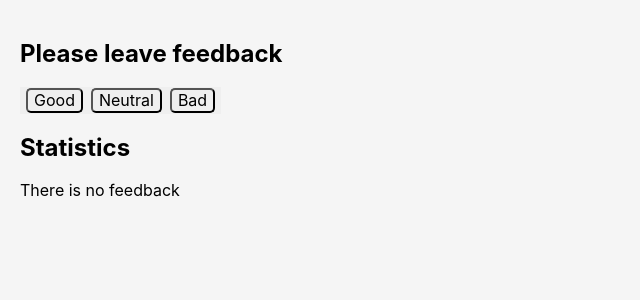
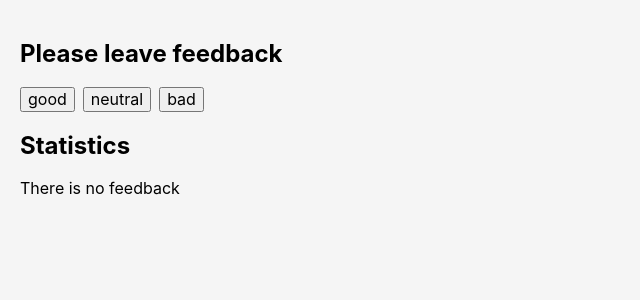
Before and after one commit to VasylRybotytskyi/goit-react-hw-02-feedback, a React (Create React App) app: page / in a window 1280 px wide. Shown: the top 300 px of the page, without its empty margins (0-640 px from the left). Built offline with nearby package versions, Linux system fonts and the light colour scheme.

Commit message:
fixed function handleClick

```diff
--- a/src/components/App.jsx
+++ b/src/components/App.jsx
@@ -10,19 +10,11 @@ export class App extends React.Component {
     neutral: 0,
     bad: 0,
   };
-
-  handleGoodClick = () => {
-    this.setState(prevState => ({ good: prevState.good + 1 }));
+  //Функція яка приймає option та змінює state
+  handleClick = option => {
+    this.setState(prevState => ({ [option]: prevState[option] + 1 }));
   };
-
-  handleNeutralClick = () => {
-    this.setState(prevState => ({ neutral: prevState.neutral + 1 }));
-  };
-
-  handleBadClick = () => {
-    this.setState(prevState => ({ bad: prevState.bad + 1 }));
-  };
-
+  //Функція яка рахує загальну кільксть відгуків
   countTotalFeedback = () => {
     const { good, neutral, bad } = this.state;
     return good + neutral + bad;
@@ -44,9 +36,8 @@ export class App extends React.Component {
         <GlobalStyle />
         <Section title="Please leave feedback">
           <FeedbackOptions
-            onGoodClick={this.handleGoodClick}
-            onNeutralClick={this.handleNeutralClick}
-            onBadClick={this.handleBadClick}
+            onLeaveFeedback={this.handleClick}
+            options={['good', 'neutral', 'bad']}
           />
 
           <Statistics
--- a/src/components/FeedbackOptions/FeedbackOptions.jsx
+++ b/src/components/FeedbackOptions/FeedbackOptions.jsx
@@ -1,27 +1,18 @@
 import React from 'react';
-import {
-  ButtonBad,
-  ButtonGood,
-  ButtonNeutral,
-  FeedbackButton,
-} from './FeedbackOptions.styled';
+import { FeedbackButton } from './FeedbackOptions.styled';
 
-export const FeedbackOptions = ({
-  onGoodClick,
-  onNeutralClick,
-  onBadClick,
-}) => {
+export const FeedbackOptions = ({ onLeaveFeedback, options }) => {
   return (
     <FeedbackButton>
-      <ButtonGood type="button" onClick={onGoodClick}>
-        Good
-      </ButtonGood>
-      <ButtonNeutral type="button" onClick={onNeutralClick}>
-        Neutral
-      </ButtonNeutral>
-      <ButtonBad type="button" onClick={onBadClick}>
-        Bad
-      </ButtonBad>
+      {options.map(option => (
+        <button
+          type="button"
+          key={option}
+          onClick={() => onLeaveFeedback(option)}
+        >
+          {option}
+        </button>
+      ))}
     </FeedbackButton>
   );
 };
--- a/src/components/FeedbackOptions/FeedbackOptions.styled.jsx
+++ b/src/components/FeedbackOptions/FeedbackOptions.styled.jsx
@@ -1,14 +1,13 @@
 import styled from 'styled-components';
 
-export const FeedbackButton = styled.button`
+export const FeedbackButton = styled.div`
   display: flex;
   gap: 8px;
-  border: none;
 `;
 
 export const ButtonGood = styled.button`
   cursor: pointer;
-
+  border: none;
   border-radius: 5px;
   &:hover {
     border-color: rgb(0, 255, 0);
@@ -16,6 +15,7 @@ export const ButtonGood = styled.button`
 `;
 export const ButtonNeutral = styled.button`
   cursor: pointer;
+  border: none;
   border-radius: 5px;
   &:hover {
     border-color: rgb(255, 255, 102);
@@ -23,7 +23,7 @@ export const ButtonNeutral = styled.button`
 `;
 export const ButtonBad = styled.button`
   cursor: pointer;
-
+  border: none;
   border-radius: 5px;
   &:hover {
     border-color: rgb(255, 0, 0);
```
